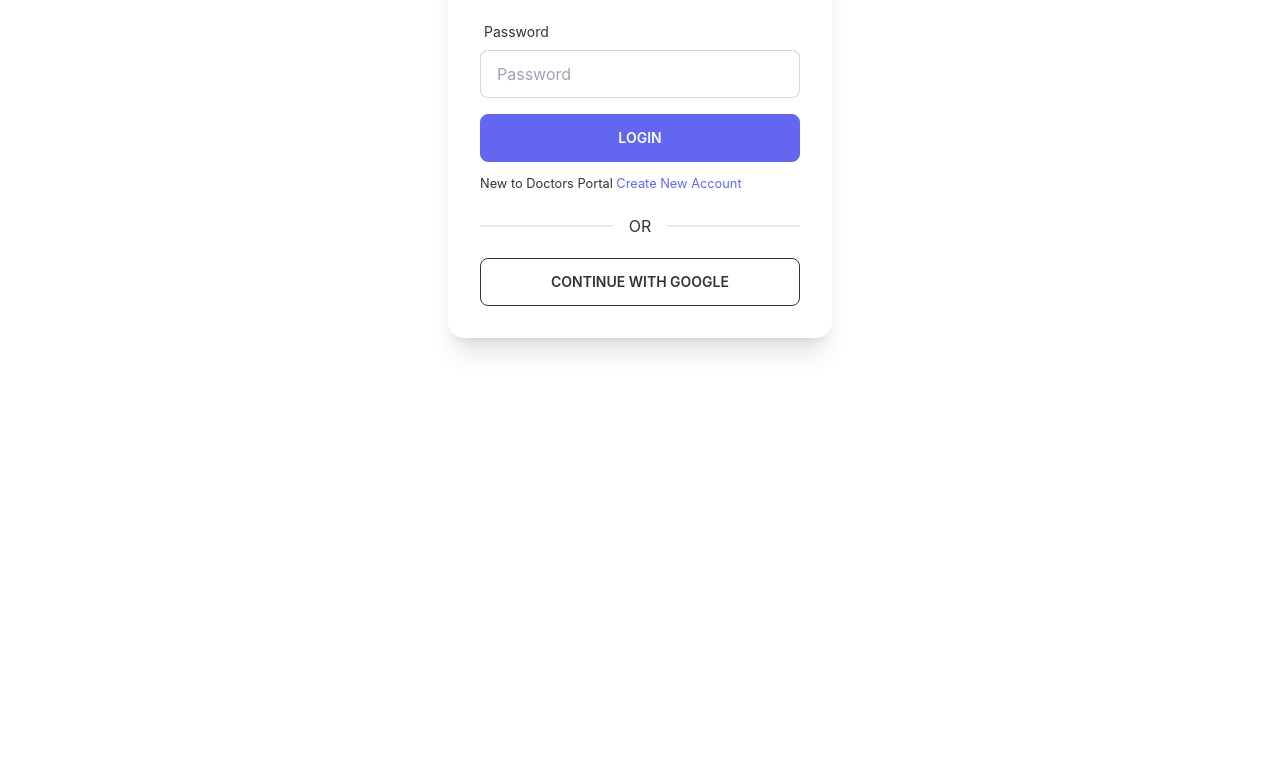
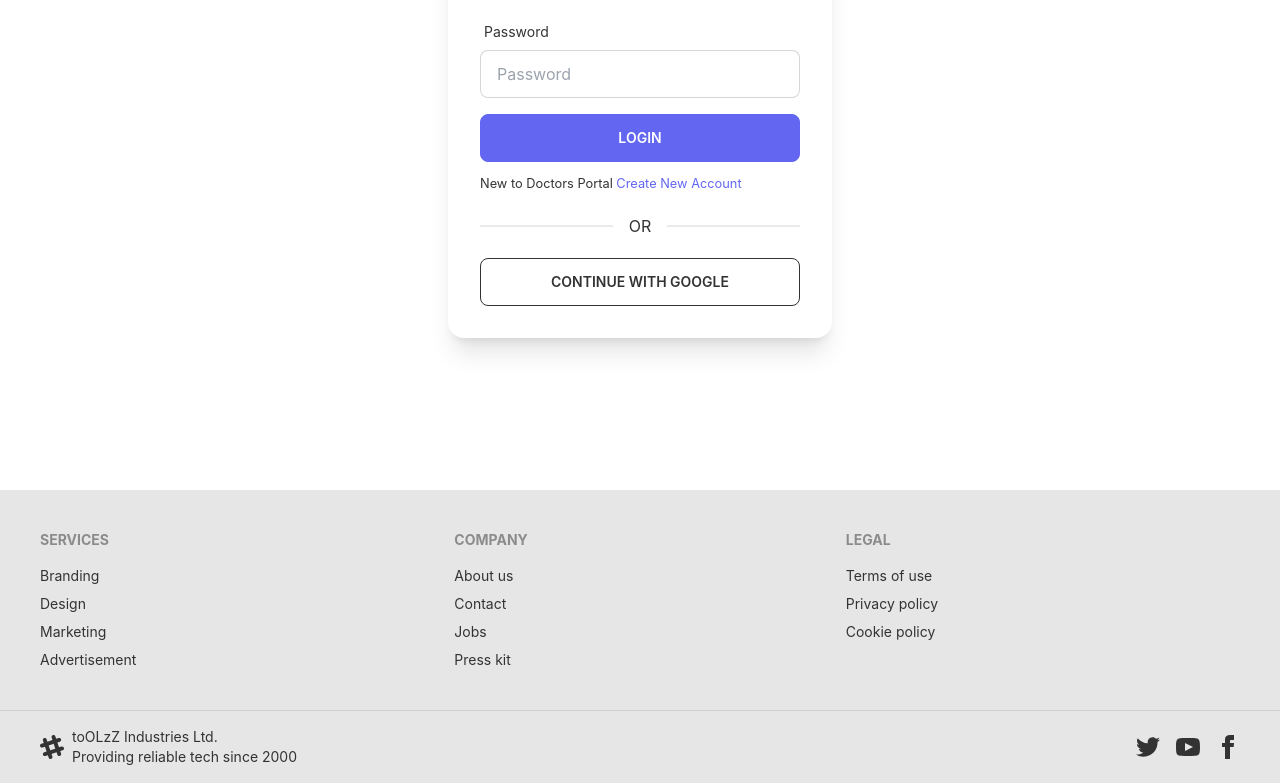
Before and after one commit to hrz07/toolzz-frontend, a React (Create React App) app: page /login in a window 1280 px wide. Shown: the part 374-1157 px from the top of the page. Before the commit the page ends 864 px from the top, so only its background shows below. Built offline with nearby package versions, Linux system fonts and the light colour scheme; no server answers.

Commit message:
admin auth done

```diff
--- a/package.json
+++ b/package.json
@@ -15,6 +15,7 @@
     "react-icons": "^4.3.1",
     "react-router-dom": "^6.3.0",
     "react-scripts": "5.0.1",
+    "react-toastify": "^9.0.1",
     "web-vitals": "^2.1.4"
   },
   "scripts": {
--- a/src/App.js
+++ b/src/App.js
@@ -1,14 +1,18 @@
 import { Route, Routes } from 'react-router-dom';
+import AddAdmin from './components/Dashboard/AddAdmin';
 import Addproduct from './components/Dashboard/Addproduct';
 import Dashboard from './components/Dashboard/Dashboard';
 import ManageProduct from './components/Dashboard/ManageProduct';
 import MyProfile from './components/Dashboard/MyProfile';
 import Review from './components/Dashboard/Review';
+import Footer from './components/Footer/Footer';
 import Home from './components/Home/Home';
 import Login from './components/Login/Login';
+import RequireAdmin from './components/Login/RequireAdmin';
 import RequireAuth from './components/Login/RequireAuth';
 import SignUp from './components/Login/SignUp';
 import Navbar from './components/Navbar/Navbar';
+import Notfound from './components/Notfound/Notfound';
 
 function App() {
   return (
@@ -21,10 +25,13 @@
           <Route path='addproduct' element={ <Addproduct></Addproduct> } ></Route>
           <Route path='manageproduct' element={ <ManageProduct></ManageProduct> } ></Route>
           <Route path='addreview' element={ <Review></Review> } ></Route>
+          <Route path='addadmin' element={  <RequireAdmin> <AddAdmin></AddAdmin> </RequireAdmin>   } ></Route>
         </Route>
         <Route path='/login' element={ <Login></Login> }></Route>
         <Route path='/signup' element={ <SignUp></SignUp> }></Route>
+        <Route path='*' element={ <Notfound></Notfound> }></Route>
       </Routes>
+      <Footer></Footer>
     </div>
   );
 }
--- /dev/null
+++ b/src/components/Dashboard/AddAdmin.js
@@ -0,0 +1,72 @@
+import React, { useEffect, useState } from 'react';
+import { ToastContainer, toast } from 'react-toastify';
+import 'react-toastify/dist/ReactToastify.css';
+
+const AddAdmin = () => {
+
+    const [user, setUser] = useState([])
+    useEffect(() => {
+        fetch('http://localhost:5000/user')
+            .then(res => res.json())
+            .then(data => setUser(data))
+    })
+
+    const makeAdmin = (email) => {
+        fetch(`http://localhost:5000/user/admin/${email}`, {
+            method: 'PUT',
+            headers: {
+                authorization: `Bearer ${localStorage.getItem('accessToken')}`
+            }
+        })
+            .then(res => {
+                if (res.status === 403) {
+                    toast.error('faild to make an admin')
+                }
+                res.json()
+            })
+            .then(dt => {
+                toast.success(`Successfully made an admin`)
+
+                // if (dt.modifiedCount > 0) {
+                //     // refetch()
+                //     toast.success(`Successfully made an admin`)
+                // }
+            } )
+    }
+
+
+
+    return (
+        <div>
+            <div className="overflow-x-auto">
+                <table className="table w-full">
+
+                    <thead>
+                        <tr>
+                            <th></th>
+                            <th>Email</th>
+                            <th>Make Admin</th>
+                        </tr>
+                    </thead>
+                    <tbody>
+                        {
+                            user.map((u, index) => {
+                                return <tr key={u._id}>
+                                    <th>{ index+1}</th>
+                                    <td>{ u.email}</td>
+                                    <td>
+                                     <button onClick={()=>makeAdmin(u.email)} class="btn btn-success btn-xs">Admin</button>
+                                    </td>
+                                </tr>
+                            })
+                        }
+
+                    </tbody>
+                </table>
+            </div>
+            <ToastContainer/>
+        </div>
+    );
+};
+
+export default AddAdmin;
--- a/src/components/Dashboard/Dashboard.js
+++ b/src/components/Dashboard/Dashboard.js
@@ -2,11 +2,12 @@
 import { Link, Outlet } from 'react-router-dom'
 import {useAuthState} from 'react-firebase-hooks/auth';
 import auth from '../../Firebase.init';
+import useAdmin from '../hooks/useAdmin';
 
 const Dashboard = () => {
 
   const [user] = useAuthState(auth)
-//   const [admin] = useAdmin(user)
+  const [admin] = useAdmin(user)
 
   return (
     <div className="drawer drawer-mobile z-10 boxShadow">
@@ -28,6 +29,7 @@
           <li><Link to='/dashboard/addproduct' >Add Product</Link></li>
           <li><Link to='/dashboard/manageproduct' >Manage Products</Link></li>
           <li><Link to='/dashboard/addreview' >Add Review</Link></li>
+         { admin && <li><Link to='/dashboard/addadmin' >Add Admin</Link></li>}
 
         </ul>
 
--- /dev/null
+++ b/src/components/Footer/Footer.js
@@ -0,0 +1,45 @@
+import React from 'react';
+
+const Footer = () => {
+    return (
+        <div>
+            <footer className="footer p-10 bg-base-200 text-base-content">
+                <div>
+                    <span className="footer-title">Services</span>
+                    <a href='#' className="link link-hover ">Branding</a>
+                    <a href='#' className="link link-hover ">Design</a>
+                    <a href='#' className="link link-hover ">Marketing</a>
+                    <a href='#' className="link link-hover ">Advertisement</a>
+                </div>
+                <div>
+                    <span className="footer-title">Company</span>
+                    <a href='#' className="link link-hover">About us</a>
+                    <a href='#' className="link link-hover">Contact</a>
+                    <a href='#' className="link link-hover">Jobs</a>
+                    <a href='#' className="link link-hover">Press kit</a>
+                </div>
+                <div>
+                    <span className="footer-title">Legal</span>
+                    <a href='#' className="link link-hover">Terms of use</a>
+                    <a href='#' className="link link-hover">Privacy policy</a>
+                    <a href='#' className="link link-hover">Cookie policy</a>
+                </div>
+            </footer>
+            <footer className="footer px-10 py-4 border-t bg-base-200 text-base-content border-base-300">
+                <div className="items-center grid-flow-col">
+                    <svg width="24" height="24" viewBox="0 0 24 24" xmlns="http://www.w3.org/2000/svg" fill-rule="evenodd" clip-rule="evenodd" className="fill-current"><path d="M22.672 15.226l-2.432.811.841 2.515c.33 1.019-.209 2.127-1.23 2.456-1.15.325-2.148-.321-2.463-1.226l-.84-2.518-5.013 1.677.84 2.517c.391 1.203-.434 2.542-1.831 2.542-.88 0-1.601-.564-1.86-1.314l-.842-2.516-2.431.809c-1.135.328-2.145-.317-2.463-1.229-.329-1.018.211-2.127 1.231-2.456l2.432-.809-1.621-4.823-2.432.808c-1.355.384-2.558-.59-2.558-1.839 0-.817.509-1.582 1.327-1.846l2.433-.809-.842-2.515c-.33-1.02.211-2.129 1.232-2.458 1.02-.329 2.13.209 2.461 1.229l.842 2.515 5.011-1.677-.839-2.517c-.403-1.238.484-2.553 1.843-2.553.819 0 1.585.509 1.85 1.326l.841 2.517 2.431-.81c1.02-.33 2.131.211 2.461 1.229.332 1.018-.21 2.126-1.23 2.456l-2.433.809 1.622 4.823 2.433-.809c1.242-.401 2.557.484 2.557 1.838 0 .819-.51 1.583-1.328 1.847m-8.992-6.428l-5.01 1.675 1.619 4.828 5.011-1.674-1.62-4.829z"></path></svg>
+                    <p>toOLzZ Industries Ltd. <br />Providing reliable tech since 2000</p>
+                </div>
+                <div className="md:place-self-center md:justify-self-end">
+                    <div className="grid grid-flow-col gap-4">
+                        <a href='#'><svg xmlns="http://www.w3.org/2000/svg" width="24" height="24" viewBox="0 0 24 24" className="fill-current"><path d="M24 4.557c-.883.392-1.832.656-2.828.775 1.017-.609 1.798-1.574 2.165-2.724-.951.564-2.005.974-3.127 1.195-.897-.957-2.178-1.555-3.594-1.555-3.179 0-5.515 2.966-4.797 6.045-4.091-.205-7.719-2.165-10.148-5.144-1.29 2.213-.669 5.108 1.523 6.574-.806-.026-1.566-.247-2.229-.616-.054 2.281 1.581 4.415 3.949 4.89-.693.188-1.452.232-2.224.084.626 1.956 2.444 3.379 4.6 3.419-2.07 1.623-4.678 2.348-7.29 2.04 2.179 1.397 4.768 2.212 7.548 2.212 9.142 0 14.307-7.721 13.995-14.646.962-.695 1.797-1.562 2.457-2.549z"></path></svg></a>
+                        <a href='#'><svg xmlns="http://www.w3.org/2000/svg" width="24" height="24" viewBox="0 0 24 24" className="fill-current"><path d="M19.615 3.184c-3.604-.246-11.631-.245-15.23 0-3.897.266-4.356 2.62-4.385 8.816.029 6.185.484 8.549 4.385 8.816 3.6.245 11.626.246 15.23 0 3.897-.266 4.356-2.62 4.385-8.816-.029-6.185-.484-8.549-4.385-8.816zm-10.615 12.816v-8l8 3.993-8 4.007z"></path></svg></a>
+                        <a href='#'><svg xmlns="http://www.w3.org/2000/svg" width="24" height="24" viewBox="0 0 24 24" className="fill-current"><path d="M9 8h-3v4h3v12h5v-12h3.642l.358-4h-4v-1.667c0-.955.192-1.333 1.115-1.333h2.885v-5h-3.808c-3.596 0-5.192 1.583-5.192 4.615v3.385z"></path></svg></a>
+                    </div>
+                </div>
+            </footer>
+        </div>
+    );
+};
+
+export default Footer;
--- a/src/components/Home/Products.js
+++ b/src/components/Home/Products.js
@@ -10,7 +10,7 @@
             .then(data => setProduct(data))
     }, [])
 
-    console.log(product);
+
 
     return (
         <div className='text-center itms-center my-20'>
--- /dev/null
+++ b/src/components/Login/RequireAdmin.js
@@ -0,0 +1,25 @@
+import React from 'react';
+import { useAuthState } from 'react-firebase-hooks/auth';
+import { Navigate, useLocation } from 'react-router-dom';
+import useAdmin from '../hooks/useAdmin';
+import Loading from '../Loading/Loading';
+import auth from '../../Firebase.init';
+
+
+
+const RequireAdmin = ({ children }) => {
+    const [user, loading] = useAuthState(auth);
+    const [admin,adminLoading] = useAdmin(user)
+    const location = useLocation()
+
+    if (loading || adminLoading) {
+        return <Loading></Loading>
+    }
+
+    if (!admin) {
+        return <Navigate to='/' state={{from: location}} replace />
+    }
+    return children;
+};
+
+export default RequireAdmin;
--- /dev/null
+++ b/src/components/Notfound/Notfound.js
@@ -0,0 +1,12 @@
+import React from 'react';
+import NotfoundGif from '../../images/notfound.gif'
+
+const Notfound = () => {
+    return (
+        <div className='flex items-center justify-center h-[80vh] w-full'>
+            <img src={NotfoundGif} alt="notfound-gif" />
+        </div>
+    );
+};
+
+export default Notfound;
--- /dev/null
+++ b/src/components/hooks/useAdmin.js
@@ -0,0 +1,30 @@
+import React, { useEffect, useState } from 'react';
+
+const useAdmin = (user) => {
+
+    const [admin, setAdmin] = useState(false)
+    const [adminLoading,setAdminLoading] = useState(true)
+    useEffect(() => {
+        const email = user?.email
+        if (email) {
+            fetch(`http://localhost:5000/admin/${email}`, {
+                method: 'GET',
+                headers: {
+                    'content-type': 'application/json',
+                    authorization: `Bearer ${localStorage.getItem('accessToken')}`
+                }
+
+            })
+                .then(res => res.json())
+                .then(data => {
+                    setAdmin(data.admin);
+                    setAdminLoading(false)
+                })
+        }
+
+    },[user])
+
+    return [admin,adminLoading];
+};
+
+export default useAdmin;
```
Also changed, not shown: src/images/notfound.gif (added), 1 other file (tests, documents, lock files or other folders).
